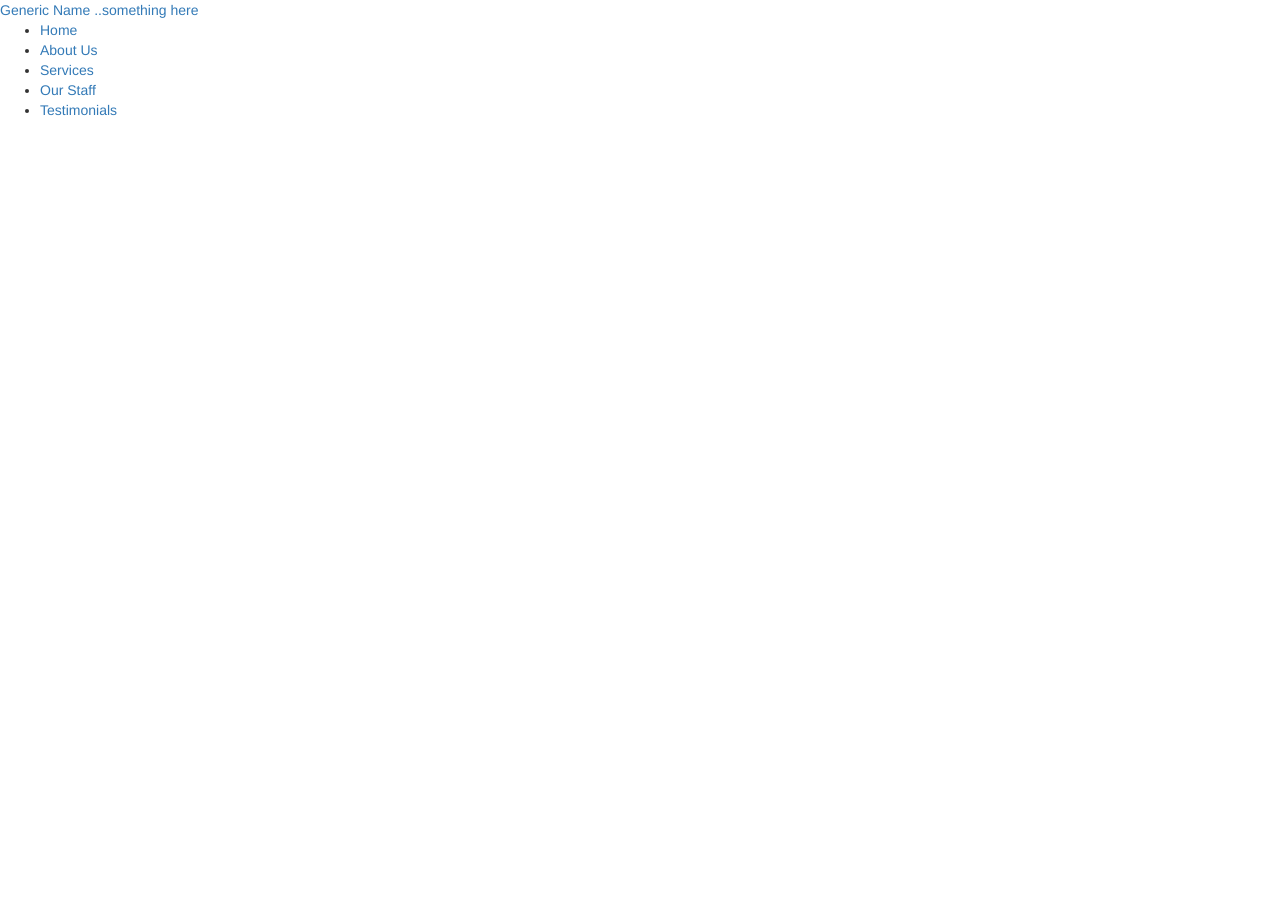
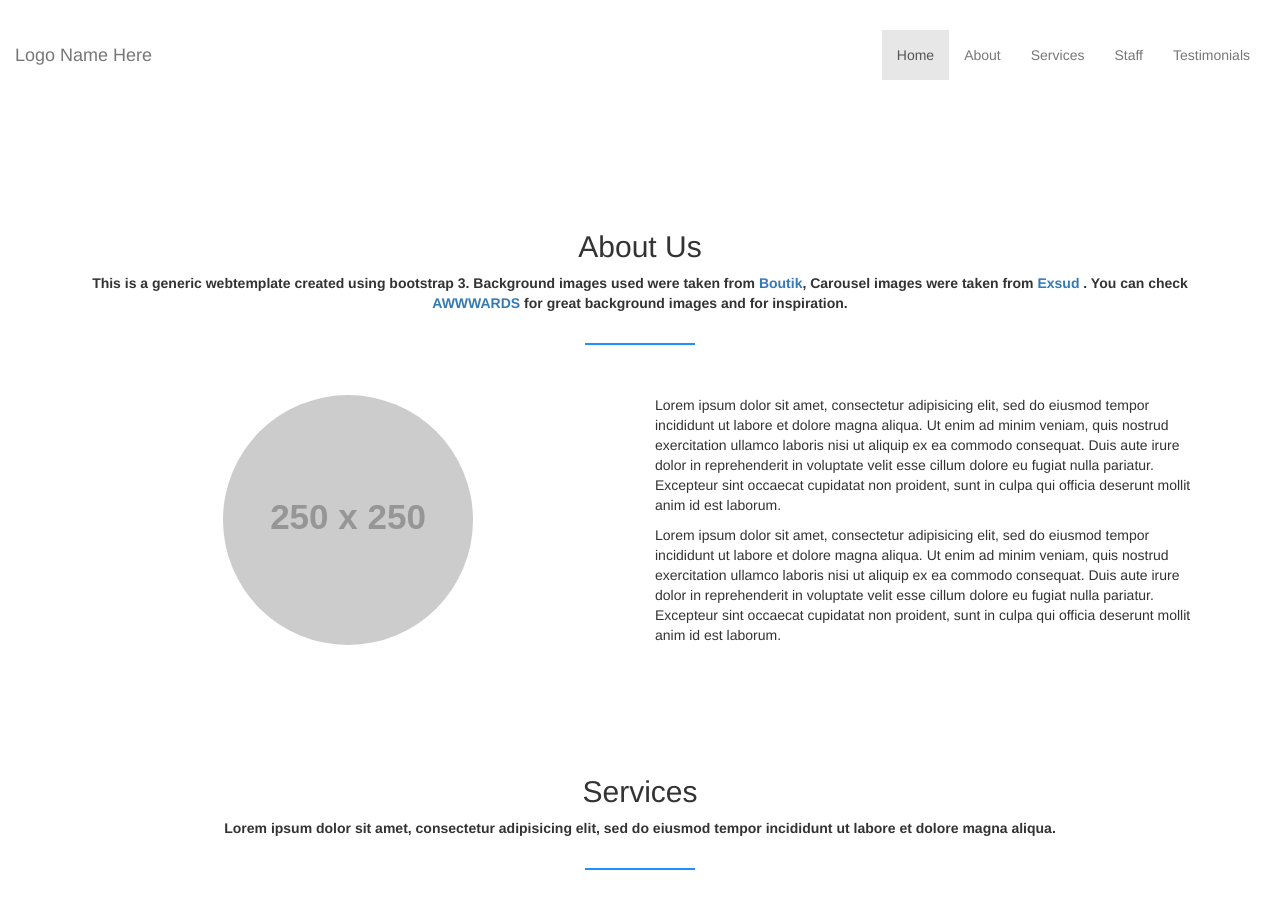
Before and after one commit to blue0knight/BootstrapSite, a plain HTML site: page index.html in a window 1280 px wide. Shown: the top 923 px of the page. Before the commit the page ends 800 px from the top, so only its background shows below. Drawn offline with nearby package versions, Linux system fonts and the light colour scheme; placeholder pictures from the web are drawn by us.

Commit message:
added navigation collapse about section

```diff
--- a/css/style.css
+++ b/css/style.css
@@ -0,0 +1,43 @@
+/**  Header Navigation **/
+
+header .navbar {
+  padding: 30px 0;
+  transition: all .5s ease-out;
+}
+
+header .navbar-default {
+  background-color: transparent;
+  border: none;
+}
+
+.section .content h2 {
+  text-align: center;
+}
+
+.section {
+  margin-top: 100px;
+}
+
+.sectionHeader {
+  text-align: center;
+  margin-bottom: 50px;
+}
+
+.sectionHeader:after {
+  width: 110px;
+  height: 2px;
+  background-color: #1E90FF;
+  display: block;
+  content: " ";
+  margin: 0 auto;
+  margin-top: 30px;
+  margin-bottom: 30px;
+}
+
+#aboutImage {
+  text-align: center;
+}
+
+.content img {
+  border-radius: 125px;
+}
--- a/index.html
+++ b/index.html
@@ -16,38 +16,108 @@
 
     <!-- Bootstrap -->
     <link href="css/bootstrap.min.css" rel="stylesheet">
-    <link htef="css/stle.css" rel="stylesheet">
+    <link href="css/style.css" rel="stylesheet">
 
   </head>
   <body>
 
       <header>
-        <a href="#">Generic Name<span class="subhead"> ..something here</span></a>
-        <nav>
-          <ul>
-            <li><a href="#">Home</a></li>
-            <li><a href="#about">About Us</a></li>
-            <li><a href="#services">Services</a></li>
-            <li><a href="#staff">Our Staff</a></li>
-            <li><a href="#testimonials">Testimonials</a></li>
-          </ul>
-        </nav>
 
+        <nav class="navbar navbar-default">
+        <div class="container-fluid">
+          <!-- Brand and toggle get grouped for better mobile display -->
+          <div class="navbar-header">
+            <button type="button" class="navbar-toggle collapsed" data-toggle="collapse"
+            data-target="#myNav" aria-expanded="false">
+              <span class="sr-only">Toggle navigation</span>
+              <span class="icon-bar"></span>
+              <span class="icon-bar"></span>
+              <span class="icon-bar"></span>
+            </button>
+            <a class="navbar-brand" href="#">Logo<span class="subhead"> Name Here</span></a>
+          </div>
+
+          <!-- Collect the nav links, forms, and other content for toggling -->
+          <div class="collapse navbar-collapse" id="myNav">
+            <ul class="nav navbar-nav navbar-right">
+              <li class="active"><a href="#">Home <span class="sr-only">(current)</span></a></li>
+              <li><a href="#about">About</a></li>
+              <li><a href="#services">Services</a></li>
+              <li><a href="#staff">Staff</a></li>
+              <li><a href="#testimonials">Testimonials</a></li>
+            </ul>
+          </div><!-- /.navbar-collapse -->
+        </div><!-- /.container-fluid -->
+      </nav>
 
       </header>
 
       <div class="main">
 
-        <section class="section" id="about">
+        <section class="section" id="#about">
+          <div class="container content">
+            <h2>About Us</h2>
+            <p class="sectionHeader"><strong>
+              This is a generic webtemplate created using bootstrap 3. Background images
+              used were taken from <a href="http://boutik.pt/">Boutik</a>, Carousel
+              images were taken from <a href="http://shop.exsud.pl/en/">Exsud</a> .
+              You can check <a href="https://www.awwwards.com/websites/big-background-images/">
+              AWWWARDS</a> for great background images and for inspiration.
+            </strong></p>
+            <div class="row">
+              <div class="col-md-6" id="aboutImage">
+                <img src="http://placehold.it/250x250" alt="generic image">
+              </div>
+              <div class="col-md-6">
+                <p>
+                  Lorem ipsum dolor sit amet, consectetur adipisicing elit, sed
+                  do eiusmod tempor incididunt ut labore et dolore magna aliqua.
+                  Ut enim ad minim veniam, quis nostrud exercitation ullamco laboris
+                  nisi ut aliquip ex ea commodo consequat. Duis aute irure dolor
+                  in reprehenderit in voluptate velit esse cillum dolore eu fugiat
+                  nulla pariatur. Excepteur sint occaecat cupidatat non proident,
+                  sunt in culpa qui officia deserunt mollit anim id est laborum.
+                </p>
+                <p>
+                  Lorem ipsum dolor sit amet, consectetur adipisicing elit, sed
+                  do eiusmod tempor incididunt ut labore et dolore magna aliqua.
+                  Ut enim ad minim veniam, quis nostrud exercitation ullamco laboris
+                  nisi ut aliquip ex ea commodo consequat. Duis aute irure dolor
+                  in reprehenderit in voluptate velit esse cillum dolore eu fugiat
+                  nulla pariatur. Excepteur sint occaecat cupidatat non proident,
+                  sunt in culpa qui officia deserunt mollit anim id est laborum.
+              </p>
+              </div>
+            </div><!-- row -->
+
+          </div><!-- container content -->
         </section>
 
-        <section class="section" id="services">
+        <section class="section" id="#services">
+            <div class="container content">
+              <h2>Services</h2>
+              <p class="sectionHeader"><strong>
+                Lorem ipsum dolor sit amet, consectetur adipisicing elit,
+                sed do eiusmod tempor incididunt ut labore et dolore magna aliqua.</strong>
+              </p>
         </section>
 
-        <section class="section" id="staff">
+        <section class="section" id="#staff">
+          <div class="container content">
+            <h2>Staff</h2>
+            <p class="sectionHeader"><strong>
+              Lorem ipsum dolor sit amet, consectetur adipisicing elit,
+              sed do eiusmod tempor incididunt ut labore et dolore magna aliqua.</strong>
+            </p>
         </section>
 
-        <section class="section" id="testimonials">
+        <section class="section" id="#testimonials">
+          <div class="container content">
+            <h2>Testimonials</h2>
+            <p class="sectionHeader"><strong>
+              Lorem ipsum dolor sit amet, consectetur adipisicing elit,
+              sed do eiusmod tempor incididunt ut labore et dolore magna aliqua.</strong>
+            </p>
         </section>
 
         <footer>
```
Also changed, not shown: images/bg1.jpeg (added), images/bg2.jpeg (added), images/bg3.jpeg (added), images/bg4.jpeg (added), images/bg5.jpeg (added), images/bg6.jpeg (added), images/carousel1.jpeg (added), images/carousel2.jpeg (added), images/carousel3.jpeg (added).
